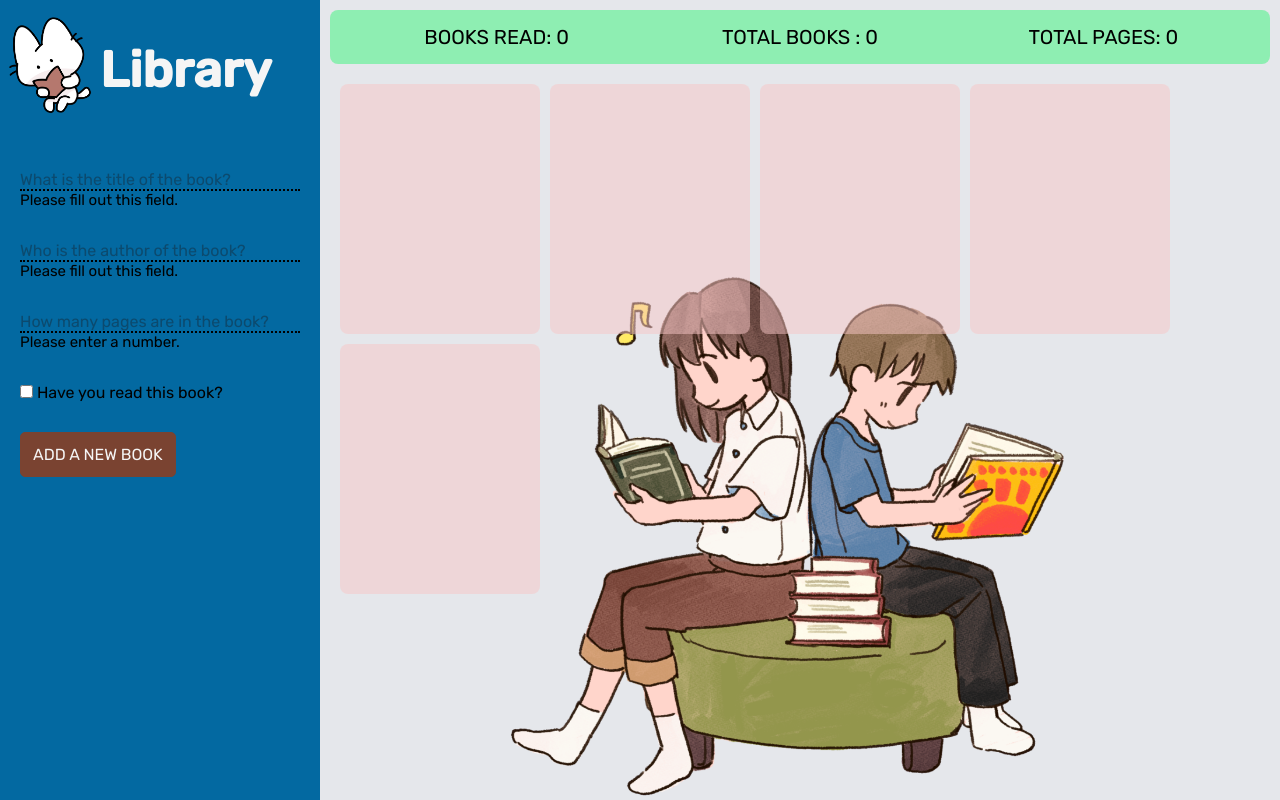
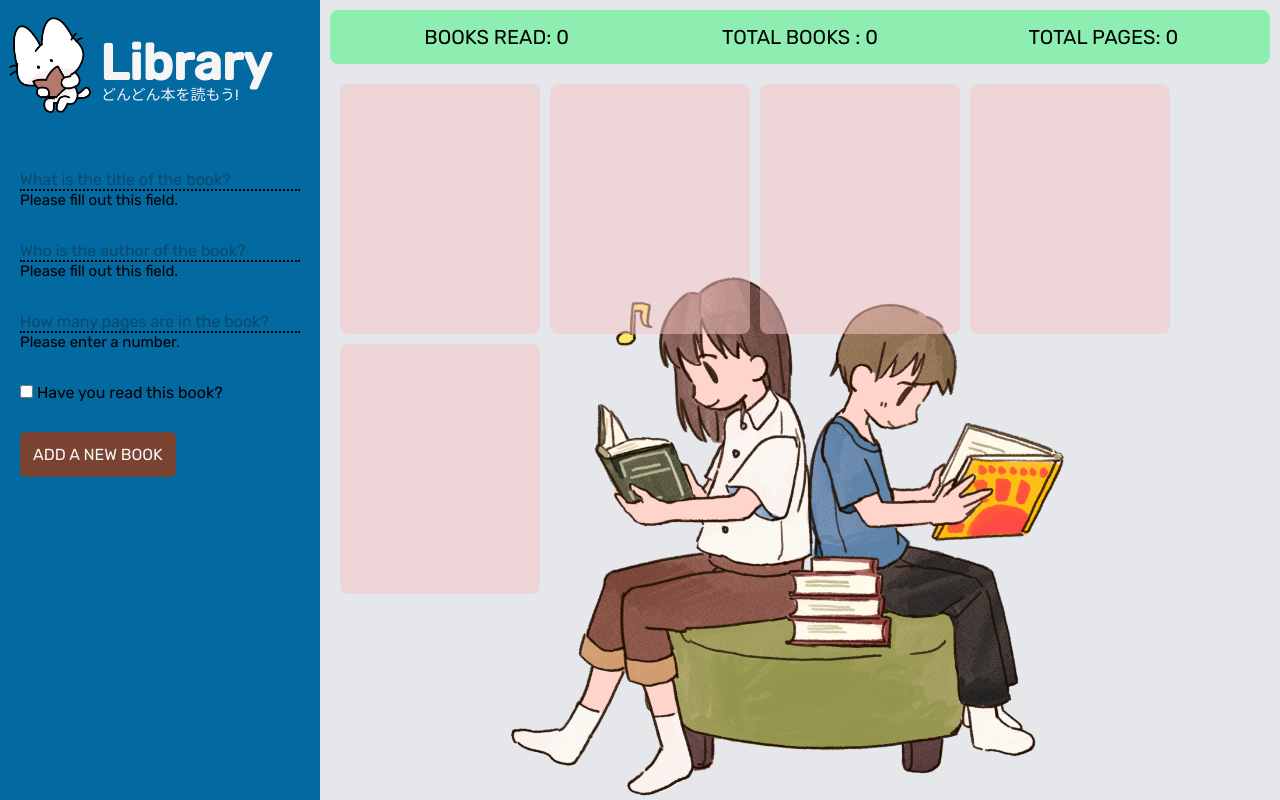
Before and after one commit to willard-wrt/library, a website: page index.html in a window 1280 px wide. Drawn offline with Linux system fonts and the light colour scheme.

Commit message:
Add jpn text under the title logo

```diff
--- a/index.html
+++ b/index.html
@@ -14,6 +14,7 @@
         <div class="toplogo">
           <div class="library-title">
             <h1>Library</h1>
+            <p>どんどん本を読もう!</p>
           </div>
         </div>
         <form action="">
--- a/style.css
+++ b/style.css
@@ -63,10 +63,21 @@ grid-row: 1 / 3;
     margin-bottom: 25px;
 }
 
+.library-title {
+color: whitesmoke;
+display: flex;
+flex-direction: column;
+line-height: 1;
+font-size: 15px;
+}
+
+.library-title p {
+margin-left: 1px;
+}
 
 .sidebar h1 {
-   font-size: 50px;
-   color: whitesmoke;
+font-size: 50px;
+color: whitesmoke;
 }
 
 .input-box {
```
